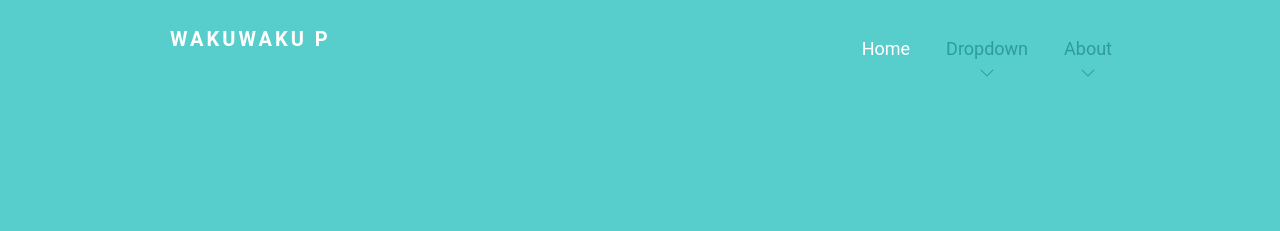
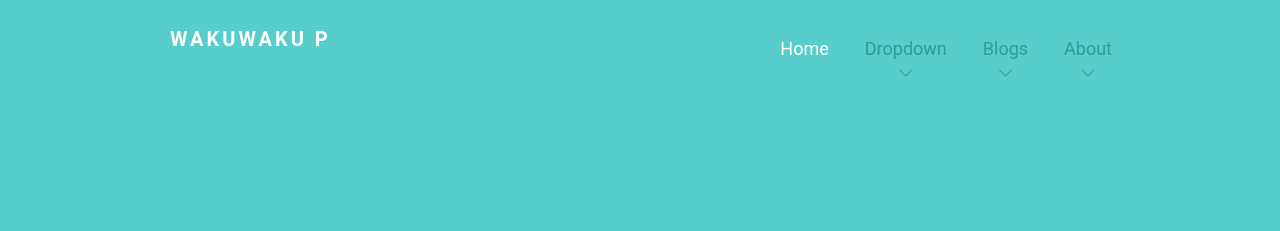
Before and after one commit to WakuwakuP/wakuwakup.github.io, a Jekyll site: the page built from index.html, in a window 1280 px wide. Shown: the top 231 px of the page. Built offline with Jekyll 4.4.1, drawn with Linux system fonts in a browser that asks for light colours.

Commit message:
no message

```diff
--- a/_includes/header.html
+++ b/_includes/header.html
@@ -24,6 +24,19 @@
             <li><a href="https://wakuwakup.net/Kadai_no_Hakaba/">Documents</a></li>
             <li><a href="https://wakuwakup.net/tokuron/">Tokuron</a></li>
           </ul>
+        </li>
+        <li>
+          <a href="#" class="fh5co-sub-ddown">Blogs</a>
+          {% for category in site.categories %}
+          <ul>
+            <a href="#">{{ category[0] }}</a>
+            <ul class="fh5co-sub-menu">
+              {% for posts in category %} {% for post in posts %} {% if post.title != nil %}
+              <li><a href="{{ post.url }}">{{ post.title }}</a></li>
+              {% endif %} {% endfor %} {% endfor %}
+            </ul>
+          </ul>
+          {% endfor %}
         </li>
         <li>
           <a href="/about.html" class="fh5co-sub-ddown">About</a>
```
